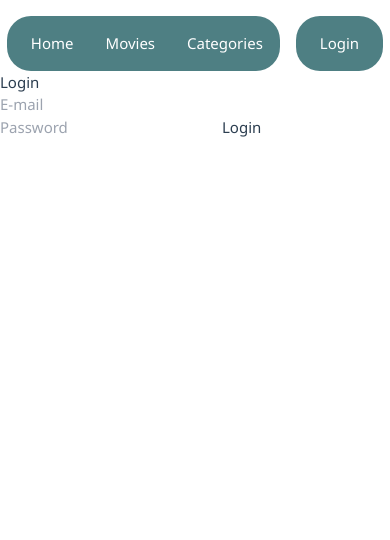
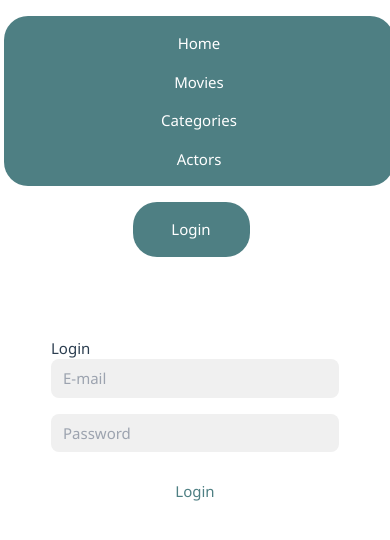
Before and after one commit to Antoaane/WRA505-Movies-Frontend, a Vue app: page /login in a window 390 px wide. Shown: the top 540 px of the page. Built offline with nearby package versions, Linux system fonts and the light colour scheme.

Commit message:
feat : responsive (vite f), feat : actor & movie listings on there cards, fix : actor card 401

```diff
--- a/src/App.vue
+++ b/src/App.vue
@@ -11,14 +11,14 @@ function logout() {
 </script>
 
 <template>
-  <header>
-    <nav class="navigation">
+  <header class="flex md:flex-row flex-col">
+    <nav class="navigation flex md:flex-row flex-col">
       <RouterLink class="button" to="/">Home</RouterLink>
       <RouterLink class="button" to="/movies">Movies</RouterLink>
       <RouterLink class="button" to="/categories">Categories</RouterLink>
       <RouterLink class="button" to="/actors">Actors</RouterLink>
     </nav>
-    <nav class="connexion">
+    <nav class="connexion flex md:flex-row flex-col">
       <button class="text-white button" v-if="isConnected" @click="logout()">Logout</button>
       <RouterLink class="button" v-else to="/login">Login</RouterLink>
     </nav>
--- a/src/assets/main.css
+++ b/src/assets/main.css
@@ -70,6 +70,19 @@ nav {
   width: 30%;
   margin-right: 1rem;
   margin-left: 0.5rem;
+}
+
+@media screen and (max-width: 768px) {
+  .navigation {
+    width: 100%;
+    margin-right: 0.5rem;
+    margin-left: 1rem;
+  }
+  .connexion {
+    margin-right: 1rem;
+    margin-left: 0.5rem;
+  }
+
 }
 
 .button {
--- a/src/assets/output.css
+++ b/src/assets/output.css
@@ -626,6 +626,20 @@ video {
   margin: 0.25rem;
 }
 
+.m-10 {
+  margin: 2.5rem;
+}
+
+.mx-auto {
+  margin-left: auto;
+  margin-right: auto;
+}
+
+.my-20 {
+  margin-top: 5rem;
+  margin-bottom: 5rem;
+}
+
 .mr-5 {
   margin-right: 1.25rem;
 }
@@ -636,6 +650,14 @@ video {
 
 .h-32 {
   height: 8rem;
+}
+
+.\!w-full {
+  width: 100% !important;
+}
+
+.w-72 {
+  width: 18rem;
 }
 
 .w-full {
@@ -654,9 +676,31 @@ video {
   overflow: auto;
 }
 
+.rounded-xl {
+  border-radius: 0.75rem;
+}
+
 .bg-red-500 {
   --tw-bg-opacity: 1;
   background-color: rgb(239 68 68 / var(--tw-bg-opacity));
+}
+
+.bg-white {
+  --tw-bg-opacity: 1;
+  background-color: rgb(255 255 255 / var(--tw-bg-opacity));
+}
+
+.bg-slate-500 {
+  --tw-bg-opacity: 1;
+  background-color: rgb(100 116 139 / var(--tw-bg-opacity));
+}
+
+.p-10 {
+  padding: 2.5rem;
+}
+
+.text-center {
+  text-align: center;
 }
 
 .text-white {
@@ -727,6 +771,19 @@ nav {
   width: 30%;
   margin-right: 1rem;
   margin-left: 0.5rem;
+}
+
+@media screen and (max-width: 768px) {
+  .navigation {
+    width: 100%;
+    margin-right: 0.5rem;
+    margin-left: 1rem;
+  }
+
+  .connexion {
+    margin-right: 1rem;
+    margin-left: 0.5rem;
+  }
 }
 
 .button {
@@ -824,3 +881,9 @@ form {
 .max {
   max-width: 400px;
 }
+
+@media (min-width: 768px) {
+  .md\:flex-row {
+    flex-direction: row;
+  }
+}
--- a/src/views/ActorCard.vue
+++ b/src/views/ActorCard.vue
@@ -1,78 +1,82 @@
 <script setup>
 import { onMounted, ref } from 'vue';
 import axios from 'axios';
-import { useRoute,useRouter } from 'vue-router';
+import { useRoute, useRouter } from 'vue-router';
 
 const baseUrl = import.meta.env.VITE_BASE_URL;
-
-const actor = ref(null);
-const movies = ref(null);
-const nationalite = ref(null);
 
 const route = useRoute();
 const router = useRouter();
 
+let data = ref('');
+let nationalite = ref('');
+let movies = ref([]);
+let moviesUrls = ref([]);
+
 onMounted(async () => {
     const actorId = route.params.id;
     console.log(actorId);
-    const actorsResponse = await axios.get(`${baseUrl}/api/actors/${actorId}`, {
+    await axios.get(`${baseUrl}/api/actors/${actorId}`, {
         headers: {
             'Authorization': 'Bearer ' + localStorage.getItem('token'),
             'Accept': 'application/json'
         }
     })
     .then(function (response) {
-        actor.value = actorsResponse.data;
+        data.value = response.data;
     })
     .catch(function (error) {
         router.push('/login');
     });
 
-    const nationaliteResponse = await axios.get(`${baseUrl}${actor.value.nationalite}`, {
+    await axios.get(`${baseUrl}${data.value.nationalite}`, {
         headers: {
             'Authorization': 'Bearer ' + localStorage.getItem('token'),
             'Accept': 'application/json'
         }
     })
     .then(function (response) {
-        nationalite.value = nationaliteResponse.data.nationalite;
+        nationalite.value = response.data.nationalite;
     })
     .catch(function (error) {
         router.push('/login');
     });
 
-    actor.movies.forEach(async movie => {
-        const moviesResponse = await axios.get(`${baseUrl}${movie}`, {
+    moviesUrls.value = data.value.movies;
+
+    console.log(moviesUrls);
+
+    moviesUrls.value.forEach(async movieUrls => {
+        await axios.get(`${baseUrl}${movieUrls}`, {
             headers: {
                 'Authorization': 'Bearer ' + localStorage.getItem('token'),
                 'Accept': 'application/json'
             }
         })
         .then(function (response) {
-            movies.value.push(moviesResponse.data.title);
+            movies.value.push(response.data);
         })
         .catch(function (error) {
+            console.log(error);
             router.push('/login');
         });
     });
-
-    console.log(movies);
-
-    console.log(movies.value);
-    console.log(nationalite.value);
-
-    movies.value = movies.value.filter(movie => movie.actors.find(actor => actor.id == actorId));
-
-    console.log(movies.value);
 });
 </script>
 
 <template>
-    <div class="actor-card" v-if="actor">
-        <h2>{{ actor.title }}</h2>
-        <p>Prénom: {{ actor.firstName }}</p>
-        <p>Nom: {{ actor.lastName }}</p>
-        <p>Nationalité: {{ nationalite }}</p>
-        <p>Films: {{ movies }}</p>
+    <div class="actor-card" v-if="data">
+        <h2>{{ data.title }}</h2>
+        <p>First name : {{ data.firstName }}</p>
+        <p>Last name : {{ data.lastName }}</p>
+        <p>Nationality : {{ nationalite }}</p>
+        <div class="rounded-xl bg-slate-500 m-10 p-10">
+            <p class="text-center">Films</p>
+            <ul>
+                <li v-for="movie in movies" :key="movie.id">
+                    {{ movie.title }}
+                </li>
+            </ul>
+        </div>
     </div>
 </template>
--- a/src/views/ActorsView.vue
+++ b/src/views/ActorsView.vue
@@ -73,6 +73,7 @@
             lastName: actorLastName.value,
         }, {
             headers: {
+                'Authorization': 'Bearer ' + localStorage.getItem('token'),
                 'Content-Type': 'application/merge-patch+json'
             }
         })
--- a/src/views/CategoriesView.vue
+++ b/src/views/CategoriesView.vue
@@ -33,7 +33,7 @@
 <template>
     <section>
         <h1>Catégories</h1>
-        <div class="film-list-item" v-for="category in data" :key="category.id">
+        <div class="button film-list-item" v-for="category in data" :key="category.id">
             <router-link :to="`/categories/${category.id}`">
                 {{ category.name }} <br>
             </router-link>
--- a/src/views/LoginView.vue
+++ b/src/views/LoginView.vue
@@ -26,10 +26,10 @@
 </script>
 
 <template>
-    <div>
-        <h1>Login</h1>
-        <input type="text" v-model="email" placeholder="E-mail">
-        <input type="password" v-model="password" placeholder="Password">
-        <button @click="login()">Login</button>
+    <div class="w-72 my-20 mx-auto flex flex-col">
+        <h1 class="title">Login</h1>
+        <input class="form-input !w-full" type="text" v-model="email" placeholder="E-mail">
+        <input class="form-input !w-full" type="password" v-model="password" placeholder="Password">
+        <button class="btn" @click="login()">Login</button>
     </div>
 </template>
--- a/src/views/MovieCard.vue
+++ b/src/views/MovieCard.vue
@@ -5,14 +5,17 @@ import { useRoute, useRouter } from 'vue-router';
 
 const baseUrl = import.meta.env.VITE_BASE_URL;
 
-const data = ref(null);
 const route = useRoute();
 const router = useRouter();
+
+let data = ref('');
+let actors = ref([]);
+let actorsUrls = ref([]);
 
 onMounted(async () => {
     const movieId = route.params.id;
     console.log(movieId);
-    const response = await axios.get(`${baseUrl}/api/movies/${movieId}`, {
+    await axios.get(`${baseUrl}/api/movies/${movieId}`, {
         headers: {
             'Authorization': 'Bearer ' + localStorage.getItem('token'),
             'Accept': 'application/json'
@@ -22,16 +25,46 @@ onMounted(async () => {
         data.value = response.data;
     })
     .catch(function (error) {
+        console.log(error);
         router.push('/login');
     });
+
+    actorsUrls.value = data.value.actors;
+
+    console.log(actorsUrls);
+
+    actorsUrls.value.forEach(async actorUrl => {
+        await axios.get(`${baseUrl}${actorUrl}`, {
+            headers: {
+                'Authorization': 'Bearer ' + localStorage.getItem('token'),
+                'Accept': 'application/json'
+            }
+        })
+        .then(function (response) {
+            actors.value.push(response.data);
+        })
+        .catch(function (error) {
+            console.log(error);
+            router.push('/login');
+        });
+    });
 });
+
 </script>
 
 <template>
     <div class="movie-card" v-if="data">
         <h2>{{ data.title }}</h2>
-        <p>Description: {{ data.description }}</p>
-        <p>Release Date: {{ data.releaseDate }}</p>
-        <p>Duration: {{ data.duration }} min</p>
+        <p>Description : {{ data.description }}</p>
+        <p>Release Date : {{ data.releaseDate }}</p>
+        <p>Duration : {{ data.duration }} min</p>
+        <div class="rounded-xl bg-slate-500 m-10 p-10">
+            <p class="text-center">Actors</p>
+            <ul>
+                <li v-for="actor in actors" :key="actor.id">
+                    {{ actor.firstName }} {{ actor.lastName }}
+                </li>
+            </ul>
+        </div>
     </div>
 </template>
```
